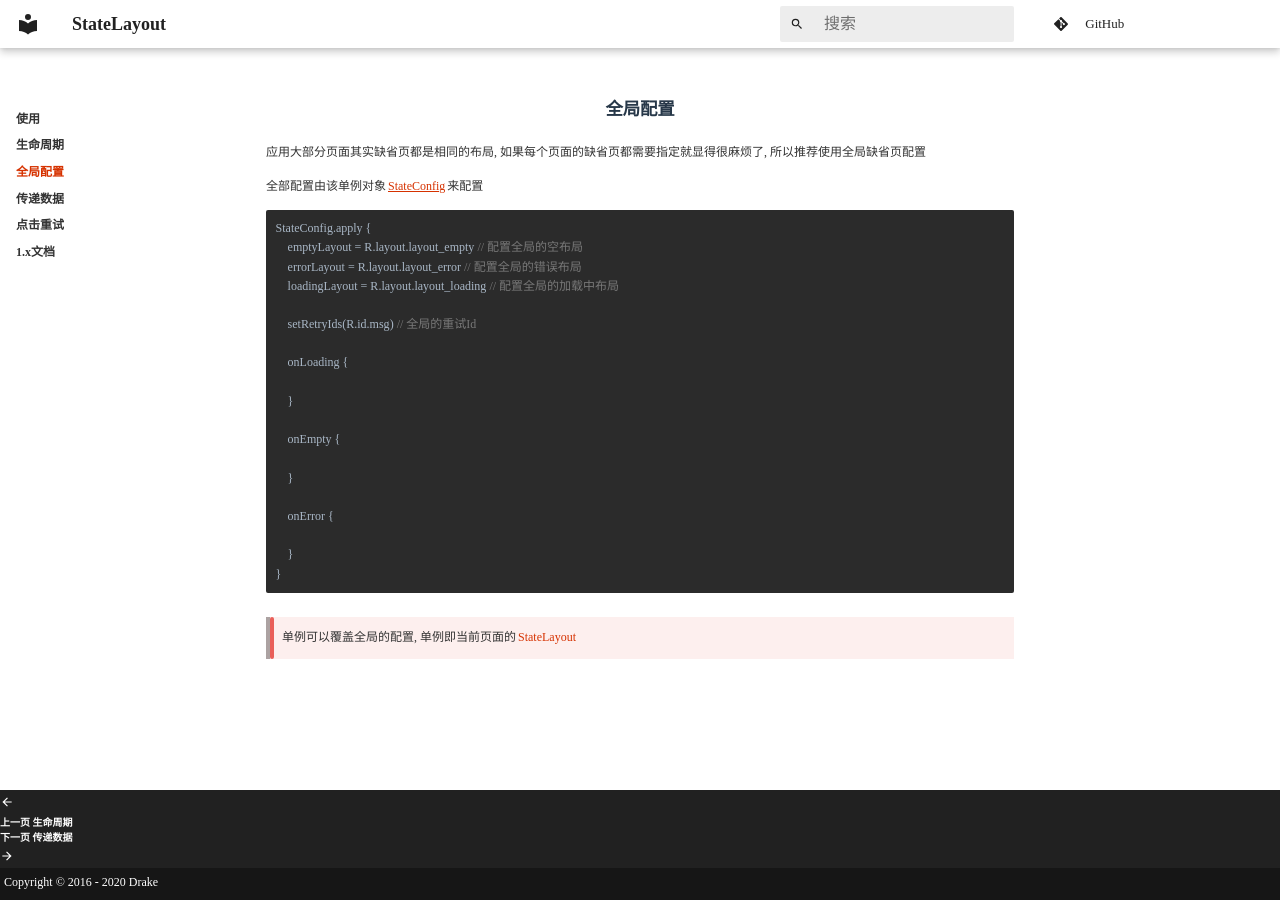
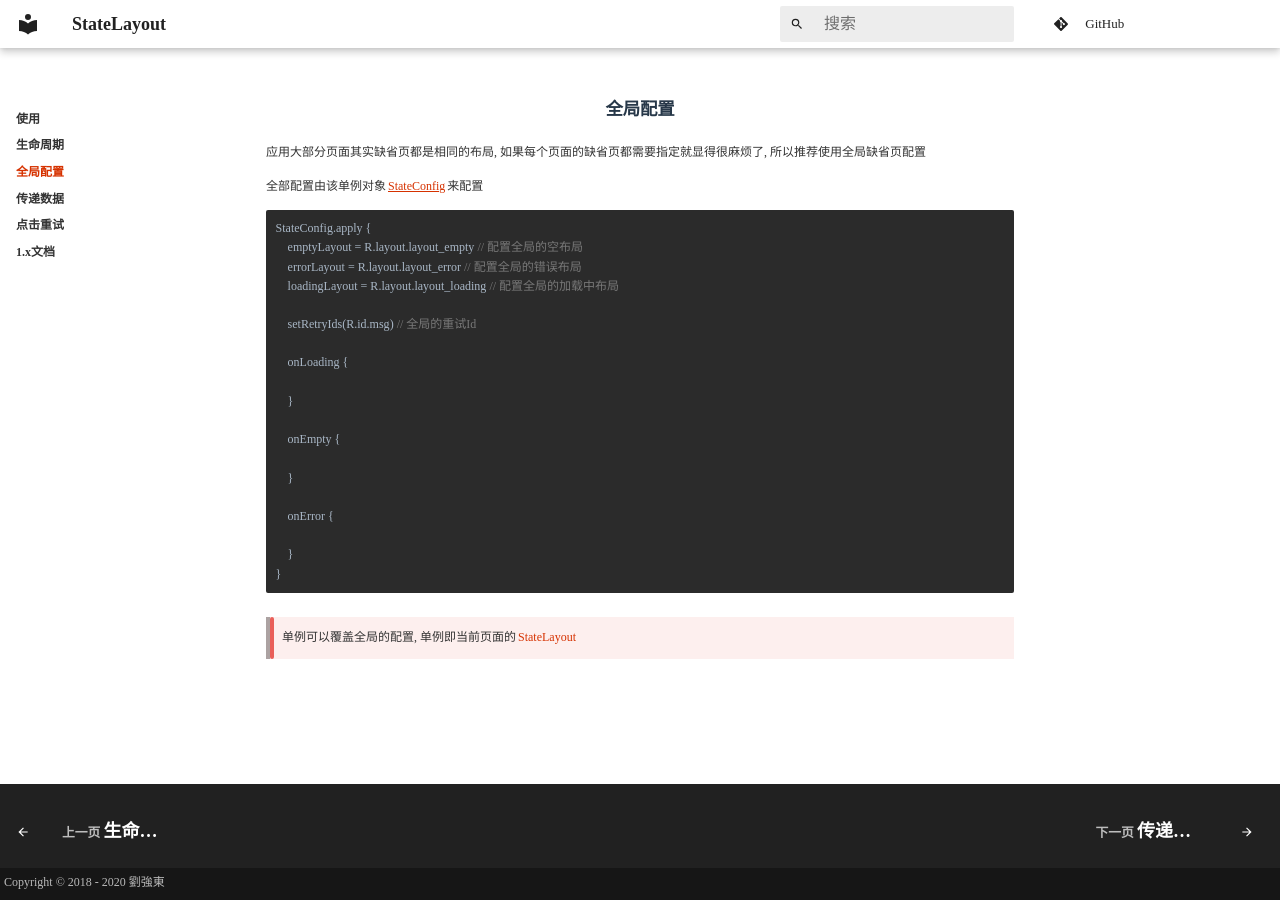
Before and after one commit to liangjingkanji/StateLayout, an MkDocs documentation site: the page built from docs/global.md, in a window 1280 px wide. Built offline with MkDocs 1.6.1 and Material for MkDocs 9.7.7, drawn with Linux system fonts in a browser that asks for light colours; some web fonts are replaced; comment, search, counter and statistics services are not loaded.

Commit message:
修订文档

```diff
--- a/docs/material/partials/footer.html
+++ b/docs/material/partials/footer.html
@@ -1,52 +1,36 @@
 <!--
-  Copyright (c) 2016-2020 Martin Donath <martin.donath@squidfunk.com>
-
-  Permission is hereby granted, free of charge, to any person obtaining a copy
-  of this software and associated documentation files (the "Software"), to
-  deal in the Software without restriction, including without limitation the
-  rights to use, copy, modify, merge, publish, distribute, sublicense, and/or
-  sell copies of the Software, and to permit persons to whom the Software is
-  furnished to do so, subject to the following conditions:
-
-  The above copyright notice and this permission notice shall be included in
-  all copies or substantial portions of the Software.
-
-  THE SOFTWARE IS PROVIDED "AS IS", WITHOUT WARRANTY OF ANY KIND, EXPRESS OR
-  IMPLIED, INCLUDING BUT NOT LIMITED TO THE WARRANTIES OF MERCHANTABILITY,
-  FITNESS FOR A PARTICULAR PURPOSE AND NON-INFRINGEMENT. IN NO EVENT SHALL THE
-  AUTHORS OR COPYRIGHT HOLDERS BE LIABLE FOR ANY CLAIM, DAMAGES OR OTHER
-  LIABILITY, WHETHER IN AN ACTION OF CONTRACT, TORT OR OTHERWISE, ARISING
-  FROM, OUT OF OR IN CONNECTION WITH THE SOFTWARE OR THE USE OR OTHER DEALINGS
-  IN THE SOFTWARE.
+  ~ Copyright (C) 2018 Drake, Inc.
+  ~
+  ~ Licensed under the Apache License, Version 2.0 (the "License");
+  ~ you may not use this file except in compliance with the License.
+  ~ You may obtain a copy of the License at
+  ~
+  ~ http://www.apache.org/licenses/LICENSE-2.0
+  ~
+  ~ Unless required by applicable law or agreed to in writing, software
+  ~ distributed under the License is distributed on an "AS IS" BASIS,
+  ~ WITHOUT WARRANTIES OR CONDITIONS OF ANY KIND, either express or implied.
+  ~ See the License for the specific language governing permissions and
+  ~ limitations under the License.
   -->
-
 {% import "partials/language.html" as lang with context %}
 
-<!-- Application footer -->
+<!-- Footer -->
 <footer class="md-footer">
 
     <!-- Link to previous and/or next page -->
     {% if page.previous_page or page.next_page %}
-    <div class="md-footer-nav">
-        <nav
-                class="md-footer-nav__inner md-grid"
-                aria-label="{{ lang.t('footer.title') }}"
-        >
+    <nav class="md-footer__inner md-grid" aria-label="{{ lang.t('footer.title') }}">
 
         <!-- Link to previous page -->
         {% if page.previous_page %}
-            <a
-                    href="{{ page.previous_page.url | url }}"
-                    title="{{ page.previous_page.title | striptags }}"
-                    class="md-footer-nav__link md-footer-nav__link--prev"
-                    rel="prev"
-            >
-                <div class="md-footer-nav__button md-icon">
+        <a href="{{ page.previous_page.url | url }}" class="md-footer__link md-footer__link--prev" rel="prev">
+            <div class="md-footer__button md-icon">
                 {% include ".icons/material/arrow-left.svg" %}
             </div>
-                <div class="md-footer-nav__title">
+            <div class="md-footer__title">
                 <div class="md-ellipsis">
-                <span class="md-footer-nav__direction">
+              <span class="md-footer__direction">
                 {{ lang.t("footer.previous") }}
               </span>
                     {{ page.previous_page.title }}
@@ -57,27 +41,21 @@
 
         <!-- Link to next page -->
         {% if page.next_page %}
-            <a
-                    href="{{ page.next_page.url | url }}"
-                    title="{{ page.next_page.title | striptags }}"
-                    class="md-footer-nav__link md-footer-nav__link--next"
-                    rel="next"
-            >
-                <div class="md-footer-nav__title">
+        <a href="{{ page.next_page.url | url }}" class="md-footer__link md-footer__link--next" rel="next">
+            <div class="md-footer__title">
                 <div class="md-ellipsis">
-                <span class="md-footer-nav__direction">
+              <span class="md-footer__direction">
                 {{ lang.t("footer.next") }}
               </span>
                     {{ page.next_page.title }}
                 </div>
             </div>
-                <div class="md-footer-nav__button md-icon">
+            <div class="md-footer__button md-icon">
                 {% include ".icons/material/arrow-right.svg" %}
             </div>
         </a>
         {% endif %}
     </nav>
-    </div>
     {% endif %}
 
     <!-- Further information -->
@@ -87,10 +65,13 @@
             <!-- Copyright and theme information -->
             <div class="md-footer-copyright">
                 {% if config.copyright %}
+                <a href="https://github.com/liangjingkanji" target="_blank" rel="noopener">
                     <div class="md-footer-copyright__highlight">
                         {{ config.copyright }}
                     </div>
+                </a>
                 {% endif %}
+                {{ extracopyright }}
             </div>
 
             <!-- Social links -->
--- a/mkdocs.yml
+++ b/mkdocs.yml
@@ -1,7 +1,7 @@
 site_name: StateLayout
 site_author: drake
 site_description: StateLayout document
-copyright: Copyright &copy; 2016 - 2020 Drake
+copyright: Copyright &copy; 2018 - 2020 劉強東
 
 repo_name: GitHub
 repo_url: https://github.com/liangjingkanji/StateLayout
```
Lines whose indentation alone changed are shown as unchanged.
